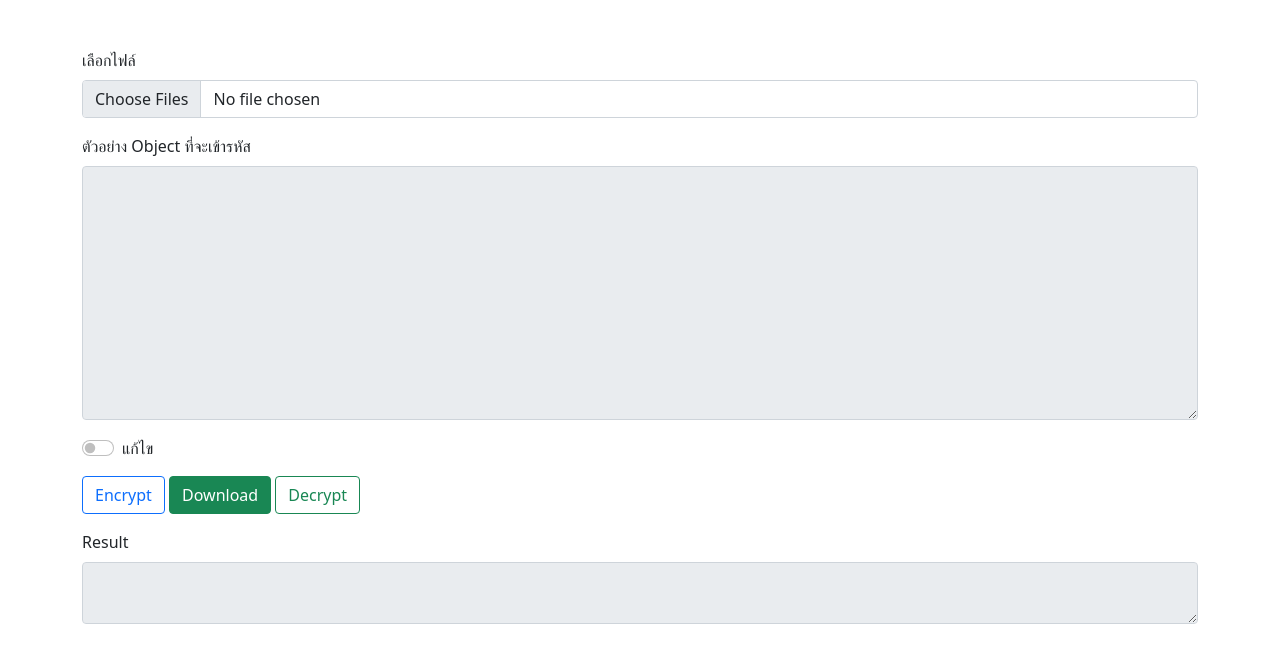
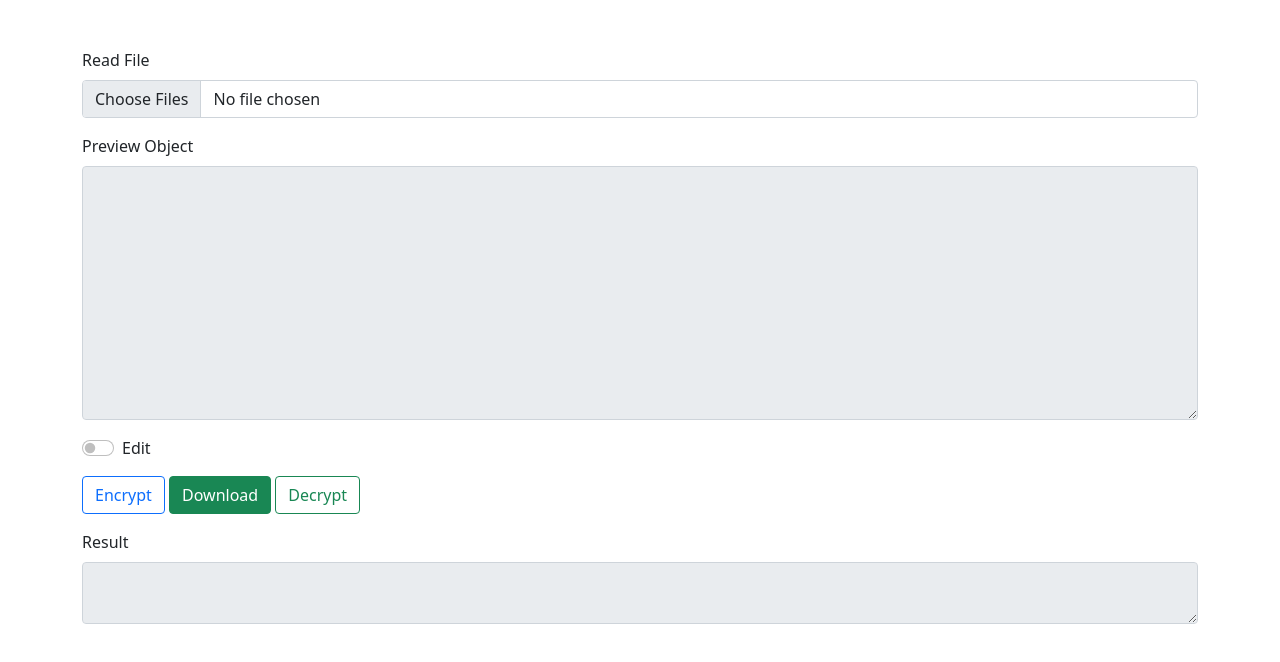
Before and after one commit to anbiun/deployInfo, a website: page public/index.html in a window 1280 px wide. Drawn offline with nearby package versions, Linux system fonts and the light colour scheme.

Commit message:
Update index.html

```diff
--- a/public/index.html
+++ b/public/index.html
@@ -30,18 +30,18 @@
 
 <body class="container mt-5">
   <div class="mb-3">
-    <label for="fileInput" class="form-label">เลือกไฟล์</label>
+    <label for="fileInput" class="form-label">Read File</label>
     <input class="form-control" type="file" id="fileInput" webkitdirectory directory multiple>
   </div>
   <div class="mb-3">
-    <label for="exampleFormControlTextarea1" class="form-label">ตัวอย่าง Object ที่จะเข้ารหัส</label>
+    <label for="exampleFormControlTextarea1" class="form-label">Preview Object</label>
     <textarea class="form-control text-pink" id="areaResult" rows="10" disabled></textarea>
   </div>
 
   <div class="mb-3">
     <div class="form-check form-switch">
       <input class="form-check-input" type="checkbox" id="areaEditSwitch">
-      <label class="form-check-label" for="areaEditSwitch">แก้ไข</label>
+      <label class="form-check-label" for="areaEditSwitch">Edit</label>
     </div>
   </div>
 
```
